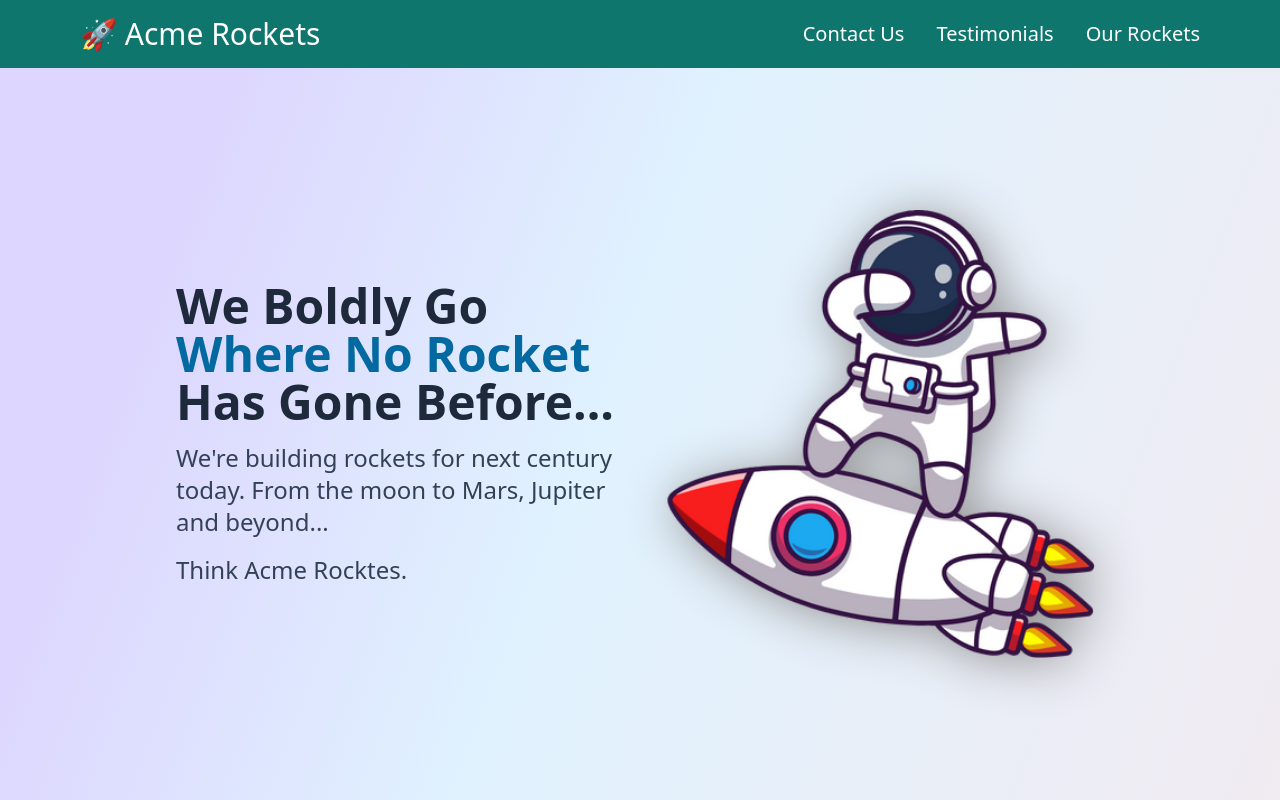
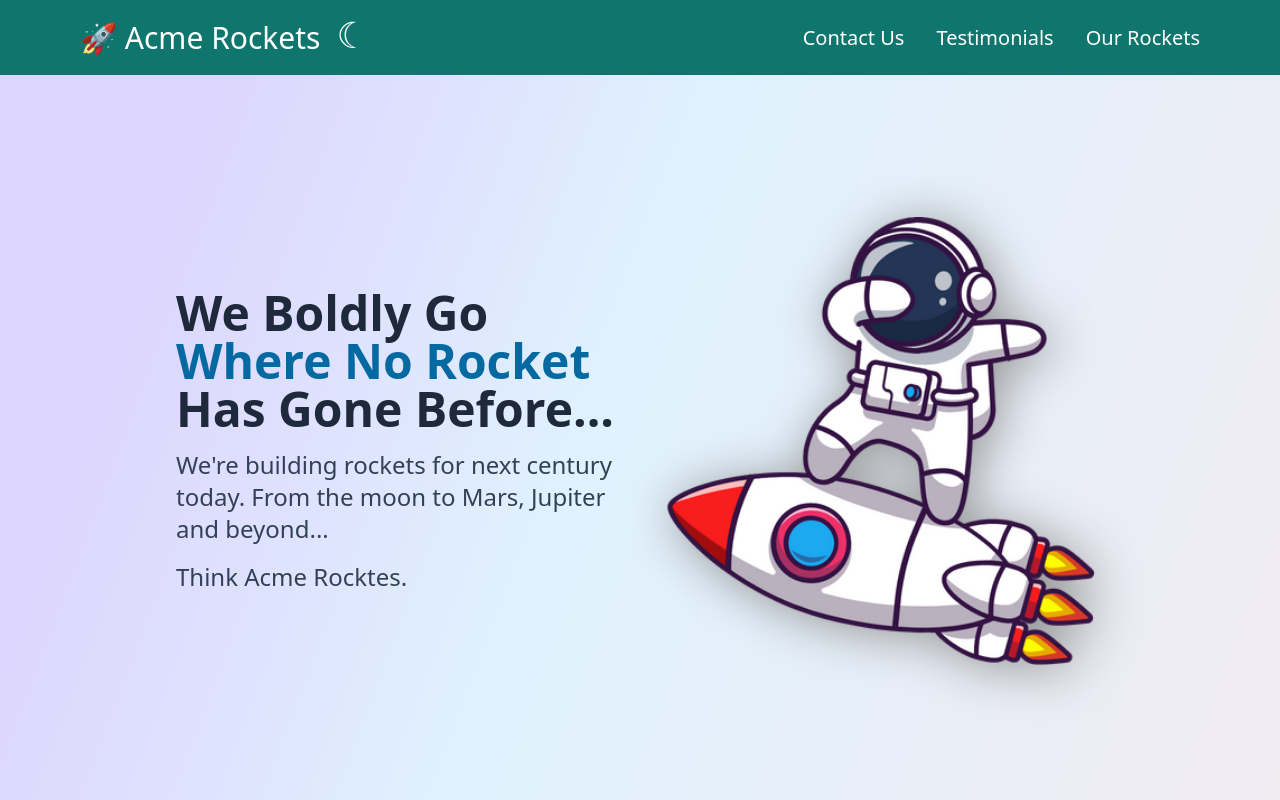
Before and after one commit to mamad-zahiri/ui_practice, a React (Vite) app in the folder acme-rockets/: page / in a window 1280 px wide. Shown: the top 800 px of the page. Built offline with nearby package versions, Linux system fonts and the light colour scheme.

Commit message:
Add dark/light toggle to acme rockets

```diff
--- a/acme-rockets/src/components/Header.jsx
+++ b/acme-rockets/src/components/Header.jsx
@@ -14,11 +14,24 @@ const Header = () => {
         menuBot.classList.toggle("toggle-btn-bot")
     }
 
+    const toggleTheme = () => {
+        const sun = "$#x263C;"
+        const moon = "$#x263D;"
+        document.documentElement.classList.toggle("dark")
+    }
+
     return (
         <header className="sticky top-0 z-10 bg-teal-700 text-white">
             <section className="mx-auto flex max-w-6xl items-center justify-between p-4">
-                <h1 className="text-3xl font-medium">
+                <h1 className="flex items-center justify-start text-3xl font-medium">
                     <a href="">🚀 Acme Rockets</a>
+
+                    <button
+                        onClick={toggleTheme}
+                        className="relative -top-1 ml-4 text-4xl after:align-middle after:content-['\263E'] dark:top-0 dark:after:content-['\263C']"
+                    >
+                        {/* <p></p> */}
+                    </button>
                 </h1>
                 <div>
                     <button
--- a/acme-rockets/tailwind.config.js
+++ b/acme-rockets/tailwind.config.js
@@ -19,5 +19,6 @@ export default {
       }
     },
   },
+  darkMode: 'class',
   plugins: [],
 }
--- a/acme-rockets/vite.config.js
+++ b/acme-rockets/vite.config.js
@@ -4,5 +4,6 @@ import react from '@vitejs/plugin-react'
 // https://vitejs.dev/config/
 export default defineConfig({
   plugins: [react()],
+  // ! "base": if you are deploy this on local, remove next line
   base: "/ui_practice/acme-rockets/dist"
 })
```
Also changed, not shown: 4 other files (tests, documents, lock files or other folders).
